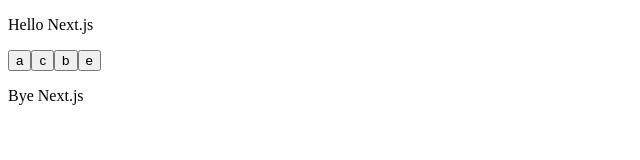
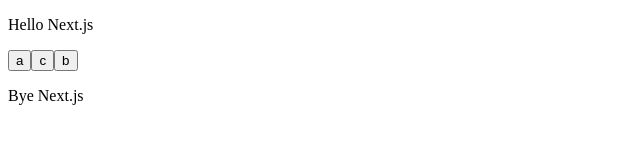
Before and after one commit to sanscreate/gitflow, a Next.js app: page / in a window 1280 px wide. Shown: the top 160 px of the page, without its empty margins (0-640 px from the left). Built offline with nearby package versions, Linux system fonts and the light colour scheme.

Commit message:
Revert "button e added"

```diff
--- a/pages/index.js
+++ b/pages/index.js
@@ -4,7 +4,6 @@
     <button> a </button>
     <button> c </button>
     <button> b </button>
-    <button> e </button>
     <p>Bye Next.js</p>
   </div>;
 
```
